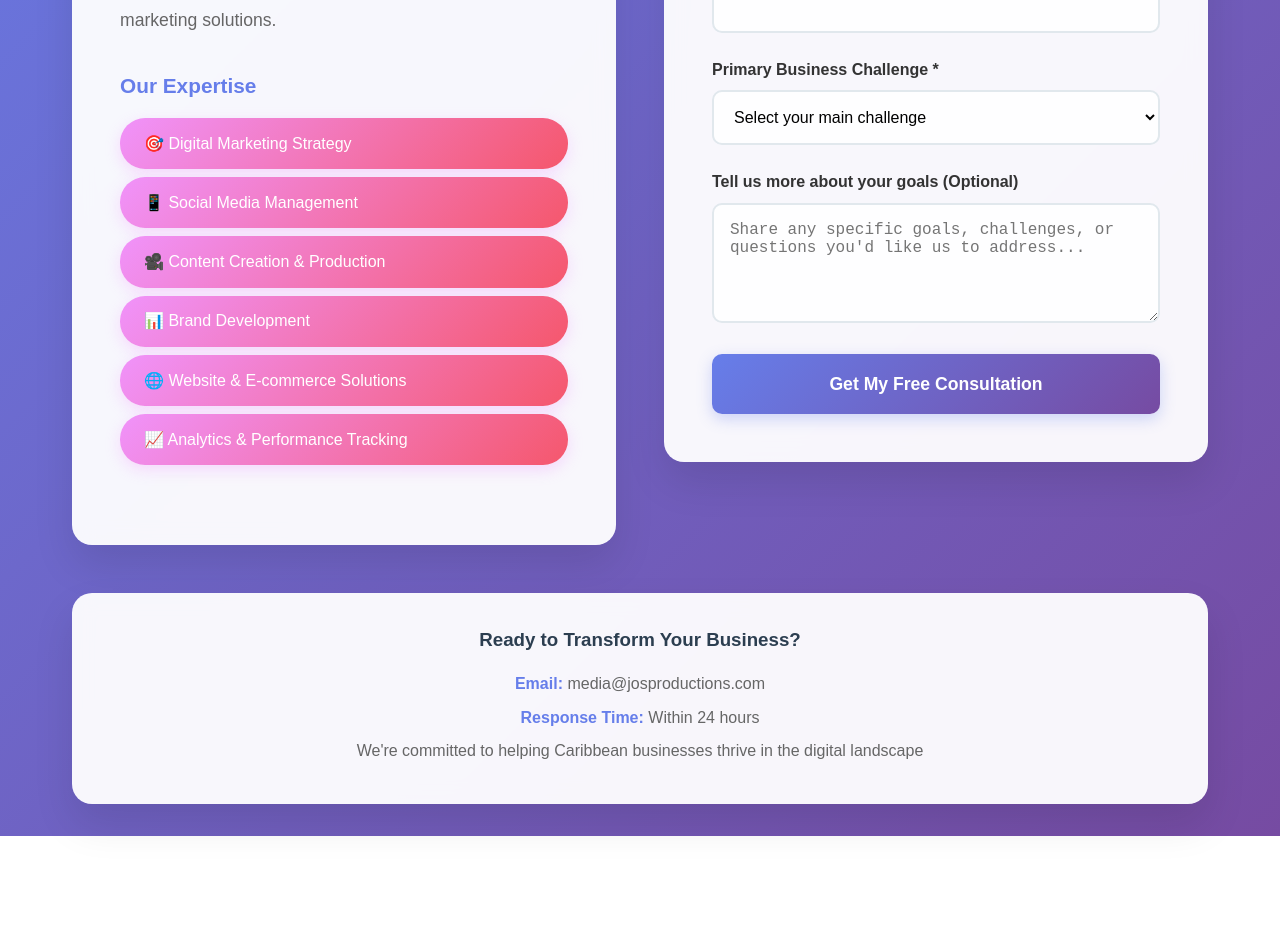
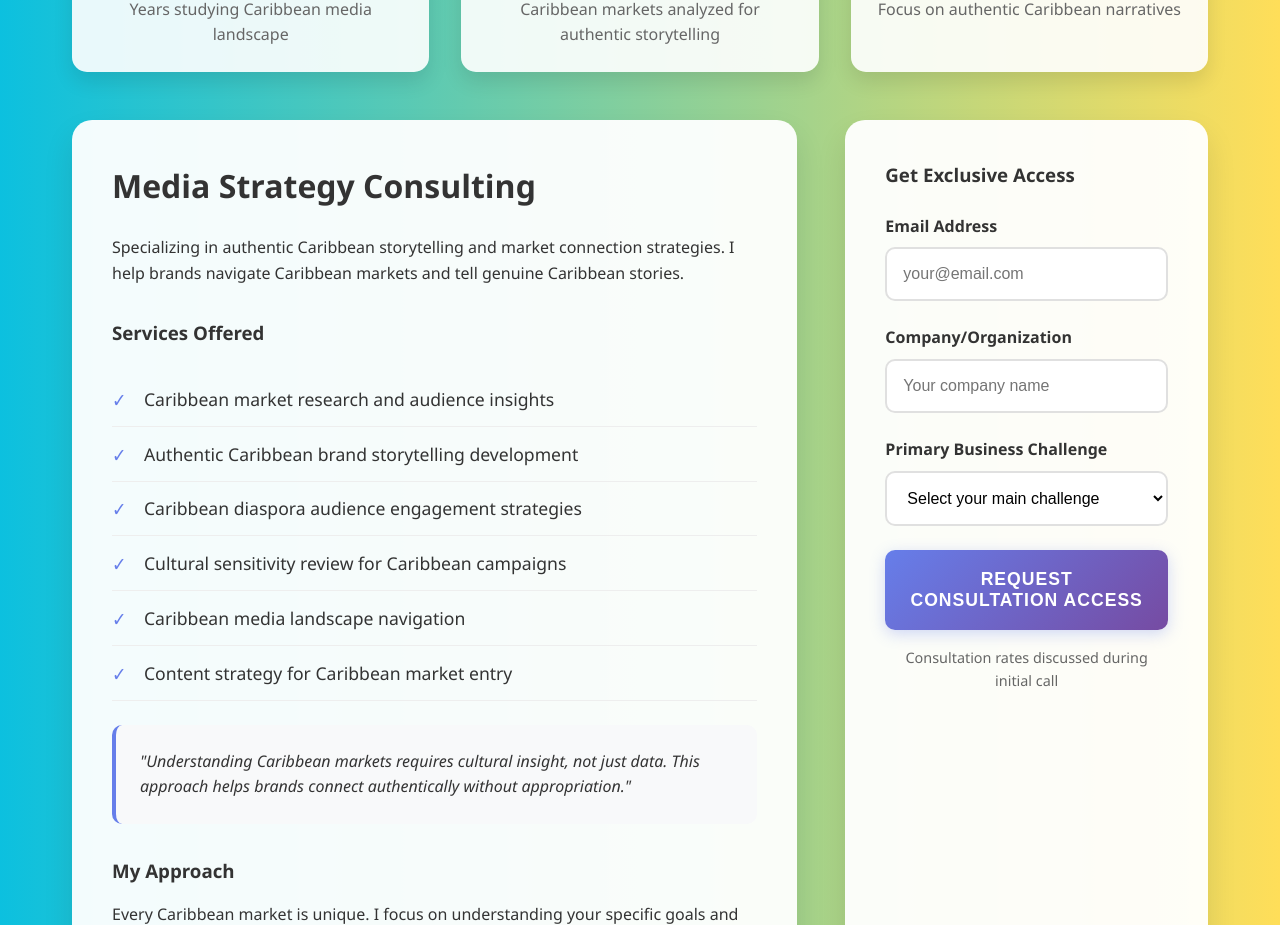
Before and after one commit to JOSMedia/Caribbean-Media-Consulting, a plain HTML site: page index.html in a window 1280 px wide. Shown: the part 580-1505 px from the top of the page. Before the commit the page ends 1416 px from the top, so only its background shows below. Drawn offline with Linux system fonts and the light colour scheme.

Commit message:
Update index.html

```diff
--- a/index.html
+++ b/index.html
@@ -3,7 +3,7 @@
 <head>
     <meta charset="UTF-8">
     <meta name="viewport" content="width=device-width, initial-scale=1.0">
-    <title>Caribbean Media Consulting - JOS Productions</title>
+    <title>JOS PRODUCTIONS - Caribbean Business Intelligence</title>
     <style>
         * {
             margin: 0;
@@ -12,10 +12,10 @@
         }
 
         body {
-            font-family: 'Arial', sans-serif;
+            font-family: 'Segoe UI', Tahoma, Geneva, Verdana, sans-serif;
             line-height: 1.6;
             color: #333;
-            background: linear-gradient(135deg, #667eea 0%, #764ba2 100%);
+            background: linear-gradient(90deg, #0cc0df, #ffde59);
             min-height: 100vh;
         }
 
@@ -25,279 +25,363 @@
             padding: 2rem;
         }
 
-        header {
+        .hero {
             background: rgba(255, 255, 255, 0.95);
             backdrop-filter: blur(10px);
-            padding: 2rem;
             border-radius: 20px;
+            padding: 3rem;
+            text-align: center;
             margin-bottom: 3rem;
             box-shadow: 0 20px 40px rgba(0, 0, 0, 0.1);
-            text-align: center;
+            animation: fadeInUp 0.8s ease-out;
+        }
+
+        @keyframes fadeInUp {
+            from {
+                opacity: 0;
+                transform: translateY(30px);
+            }
+            to {
+                opacity: 1;
+                transform: translateY(0);
+            }
         }
 
         .logo {
+            font-size: 3rem;
+            font-weight: bold;
+            margin-bottom: 1rem;
+            background: linear-gradient(135deg, #667eea, #764ba2);
+            -webkit-background-clip: text;
+            -webkit-text-fill-color: transparent;
+            background-clip: text;
+        }
+
+        .hero-headline {
             font-size: 2.5rem;
             font-weight: bold;
-            color: #2c3e50;
-            margin-bottom: 0.5rem;
-            text-shadow: 2px 2px 4px rgba(0, 0, 0, 0.1);
+            margin-bottom: 1rem;
+            color: #333;
         }
 
-        .tagline {
-            color: #667eea;
+        .hero-subtext {
             font-size: 1.3rem;
-            font-weight: 500;
+            color: #666;
+            margin-bottom: 2rem;
+            max-width: 800px;
+            margin-left: auto;
+            margin-right: auto;
         }
 
-        .main-content {
+        .stats {
             display: grid;
-            grid-template-columns: 1fr 1fr;
-            gap: 3rem;
-            align-items: start;
+            grid-template-columns: repeat(auto-fit, minmax(200px, 1fr));
+            gap: 2rem;
+            margin: 3rem 0;
         }
 
-        .hero-section {
-            background: rgba(255, 255, 255, 0.95);
-            backdrop-filter: blur(10px);
-            padding: 3rem;
-            border-radius: 20px;
-            box-shadow: 0 20px 40px rgba(0, 0, 0, 0.1);
+        .stat {
+            text-align: center;
+            padding: 1.5rem;
+            background: rgba(255, 255, 255, 0.9);
+            border-radius: 15px;
+            box-shadow: 0 10px 20px rgba(0, 0, 0, 0.1);
         }
 
-        .hero-section h1 {
-            color: #2c3e50;
-            font-size: 2.2rem;
-            margin-bottom: 1.5rem;
-            font-weight: 700;
+        .stat-number {
+            font-size: 2.5rem;
+            font-weight: bold;
+            color: #667eea;
+            display: block;
         }
 
-        .hero-section p {
+        .stat-text {
+            font-size: 1rem;
             color: #666;
-            font-size: 1.1rem;
-            margin-bottom: 2rem;
-            line-height: 1.8;
+            margin-top: 0.5rem;
         }
 
-        .services {
-            margin-bottom: 2rem;
+        .two-column {
+            display: grid;
+            grid-template-columns: 2fr 1fr;
+            gap: 3rem;
+            margin-top: 3rem;
         }
 
-        .services h3 {
-            color: #667eea;
-            margin-bottom: 1rem;
-            font-size: 1.3rem;
+        .content-section {
+            background: rgba(255, 255, 255, 0.95);
+            border-radius: 20px;
+            padding: 2.5rem;
+            box-shadow: 0 15px 30px rgba(0, 0, 0, 0.1);
         }
 
-        .services ul {
-            list-style: none;
-            padding-left: 0;
+        .section-title {
+            font-size: 2rem;
+            font-weight: bold;
+            margin-bottom: 1.5rem;
+            color: #333;
         }
 
-        .services li {
-            background: linear-gradient(135deg, #f093fb 0%, #f5576c 100%);
-            color: white;
-            padding: 0.8rem 1.5rem;
-            margin-bottom: 0.5rem;
-            border-radius: 25px;
-            font-weight: 500;
-            box-shadow: 0 5px 15px rgba(240, 147, 251, 0.3);
-            transform: translateX(0);
-            transition: all 0.3s ease;
+        .service-list {
+            list-style: none;
+            margin: 1.5rem 0;
         }
 
-        .services li:hover {
-            transform: translateX(10px);
-            box-shadow: 0 8px 25px rgba(240, 147, 251, 0.4);
+        .service-list li {
+            padding: 0.8rem 0;
+            border-bottom: 1px solid #eee;
+            font-size: 1.1rem;
+            position: relative;
+            padding-left: 2rem;
         }
 
-        .consultation-form {
-            background: rgba(255, 255, 255, 0.95);
-            backdrop-filter: blur(10px);
-            padding: 3rem;
-            border-radius: 20px;
-            box-shadow: 0 20px 40px rgba(0, 0, 0, 0.1);
+        .service-list li:before {
+            content: "✓";
+            position: absolute;
+            left: 0;
+            color: #667eea;
+            font-weight: bold;
+            font-size: 1.2rem;
         }
 
-        .consultation-form h2 {
-            color: #2c3e50;
-            margin-bottom: 1.5rem;
-            font-size: 1.8rem;
-            text-align: center;
+        .form-section {
+            background: rgba(255, 255, 255, 0.95);
+            border-radius: 20px;
+            padding: 2.5rem;
+            box-shadow: 0 15px 30px rgba(0, 0, 0, 0.1);
+            position: sticky;
+            top: 2rem;
         }
 
         .form-group {
             margin-bottom: 1.5rem;
         }
 
-        label {
+        .form-group label {
             display: block;
             margin-bottom: 0.5rem;
+            font-weight: 600;
             color: #333;
-            font-weight: 600;
         }
 
-        input, select, textarea {
+        .form-group input,
+        .form-group select,
+        .form-group textarea {
             width: 100%;
             padding: 1rem;
-            border: 2px solid #e1e8ed;
+            border: 2px solid #e0e0e0;
             border-radius: 10px;
             font-size: 1rem;
             transition: all 0.3s ease;
-            background: rgba(255, 255, 255, 0.9);
+            background: white;
         }
 
-        input:focus, select:focus, textarea:focus {
+        .form-group input:focus,
+        .form-group select:focus,
+        .form-group textarea:focus {
             outline: none;
             border-color: #667eea;
             box-shadow: 0 0 0 3px rgba(102, 126, 234, 0.1);
-            background: white;
         }
 
-        textarea {
-            height: 120px;
-            resize: vertical;
-        }
-
-        .submit-btn {
+        .cta-button {
             width: 100%;
-            background: linear-gradient(135deg, #667eea 0%, #764ba2 100%);
+            padding: 1.2rem;
+            background: linear-gradient(135deg, #667eea, #764ba2);
             color: white;
-            padding: 1.2rem;
             border: none;
             border-radius: 10px;
             font-size: 1.1rem;
-            font-weight: 600;
+            font-weight: bold;
             cursor: pointer;
             transition: all 0.3s ease;
-            box-shadow: 0 5px 15px rgba(102, 126, 234, 0.3);
+            text-transform: uppercase;
+            letter-spacing: 1px;
+            box-shadow: 0 4px 15px rgba(102, 126, 234, 0.3);
         }
 
-        .submit-btn:hover {
-            transform: translateY(-2px);
-            box-shadow: 0 8px 25px rgba(102, 126, 234, 0.4);
+        .cta-button:hover {
+            transform: translateY(-3px);
+            box-shadow: 0 6px 20px rgba(102, 126, 234, 0.4);
+        }
+
+        .testimonial {
+            background: #f8f9fa;
+            padding: 1.5rem;
+            border-radius: 10px;
+            margin: 1.5rem 0;
+            border-left: 4px solid #667eea;
+            font-style: italic;
+        }
+
+        .app-preview {
+            background: rgba(255, 255, 255, 0.95);
+            border-radius: 20px;
+            padding: 2.5rem;
+            margin-top: 3rem;
+            text-align: center;
+            box-shadow: 0 15px 30px rgba(0, 0, 0, 0.1);
+        }
+
+        .app-preview h3 {
+            font-size: 1.8rem;
+            margin-bottom: 1rem;
+            color: #333;
+        }
+
+        .coming-soon {
+            background: linear-gradient(135deg, #667eea, #764ba2);
+            color: white;
+            padding: 0.5rem 1rem;
+            border-radius: 20px;
+            font-size: 0.9rem;
+            font-weight: bold;
+            display: inline-block;
+            margin-bottom: 1rem;
+        }
+
+        .success-message {
+            display: none;
+            background: #d4edda;
+            color: #155724;
+            padding: 1.5rem;
+            border-radius: 10px;
+            margin-top: 1rem;
+            text-align: center;
         }
 
         .hidden {
             display: none;
         }
 
-        .contact-info {
-            background: rgba(255, 255, 255, 0.95);
-            backdrop-filter: blur(10px);
-            padding: 2rem;
-            border-radius: 20px;
-            margin-top: 3rem;
-            text-align: center;
-            box-shadow: 0 20px 40px rgba(0, 0, 0, 0.1);
-        }
-
-        .contact-info h3 {
-            color: #2c3e50;
-            margin-bottom: 1rem;
-        }
-
-        .contact-info p {
-            color: #666;
-            margin-bottom: 0.5rem;
-        }
-
-        .contact-info strong {
-            color: #667eea;
-        }
-
         @media (max-width: 768px) {
-            .main-content {
+            .two-column {
                 grid-template-columns: 1fr;
                 gap: 2rem;
             }
 
-            .hero-section, .consultation-form {
-                padding: 2rem;
+            .hero-headline {
+                font-size: 2rem;
             }
 
-            .hero-section h1 {
-                font-size: 1.8rem;
+            .hero-subtext {
+                font-size: 1.1rem;
             }
 
-            .logo {
-                font-size: 2rem;
+            .stats {
+                grid-template-columns: 1fr;
+            }
+
+            .container {
+                padding: 1rem;
             }
         }
     </style>
 </head>
 <body>
     <div class="container">
-        <header>
-            <div class="logo">JOS Productions</div>
-            <div class="tagline">Caribbean Media Consulting Excellence</div>
-        </header>
+        <div class="hero">
+            <div class="logo">JOS PRODUCTIONS</div>
+            <h1 class="hero-headline">Caribbean Media Strategy Consulting</h1>
+            <p class="hero-subtext">Helping brands tell authentic Caribbean stories and connect with Caribbean markets. Get strategic media consulting while I build the ultimate Caribbean content platform.</p>
+        </div>
 
-        <div class="main-content">
-            <section class="hero-section">
-                <h1>Transform Your Caribbean Business with Strategic Media Solutions</h1>
-                <p>We specialize in helping Caribbean businesses amplify their voice, expand their reach, and achieve sustainable growth through innovative media strategies and digital marketing solutions.</p>
+        <div class="stats">
+            <div class="stat">
+                <span class="stat-number">10+</span>
+                <div class="stat-text">Years studying Caribbean media landscape</div>
+            </div>
+            <div class="stat">
+                <span class="stat-number">15+</span>
+                <div class="stat-text">Caribbean markets analyzed for authentic storytelling</div>
+            </div>
+            <div class="stat">
+                <span class="stat-number">100%</span>
+                <div class="stat-text">Focus on authentic Caribbean narratives</div>
+            </div>
+        </div>
 
-                <div class="services">
-                    <h3>Our Expertise</h3>
-                    <ul>
-                        <li>🎯 Digital Marketing Strategy</li>
-                        <li>📱 Social Media Management</li>
-                        <li>🎥 Content Creation & Production</li>
-                        <li>📊 Brand Development</li>
-                        <li>🌐 Website & E-commerce Solutions</li>
-                        <li>📈 Analytics & Performance Tracking</li>
-                    </ul>
+        <div class="two-column">
+            <div class="content-section">
+                <h2 class="section-title">Media Strategy Consulting</h2>
+                <p>Specializing in authentic Caribbean storytelling and market connection strategies. I help brands navigate Caribbean markets and tell genuine Caribbean stories.</p>
+
+                <h3 style="margin-top: 2rem; margin-bottom: 1rem;">Services Offered</h3>
+                <ul class="service-list">
+                    <li>Caribbean market research and audience insights</li>
+                    <li>Authentic Caribbean brand storytelling development</li>
+                    <li>Caribbean diaspora audience engagement strategies</li>
+                    <li>Cultural sensitivity review for Caribbean campaigns</li>
+                    <li>Caribbean media landscape navigation</li>
+                    <li>Content strategy for Caribbean market entry</li>
+                </ul>
+
+                <div class="testimonial">
+                    "Understanding Caribbean markets requires cultural insight, not just data. This approach helps brands connect authentically without appropriation."
                 </div>
-            </section>
 
-            <section class="consultation-form">
-                <h2>Get Your Free Strategy Consultation</h2>
+                <h3 style="margin-top: 2rem; margin-bottom: 1rem;">My Approach</h3>
+                <p>Every Caribbean market is unique. I focus on understanding your specific goals and the particular Caribbean audiences you want to reach, then develop strategies that respect culture while achieving business objectives.</p>
+
+                <p style="margin-top: 1rem;"><strong>Available for:</strong> Strategy sessions, market research, content review, ongoing consulting partnerships, and in-person consulting engagements.</p>
+            </div>
+
+            <div class="form-section">
+                <h3 style="margin-bottom: 1.5rem;">Get Exclusive Access</h3>
+
                 <form action="/thank-you.html" method="POST" netlify-honeypot="bot-field" data-netlify="true" name="consultation-request">
                     <div class="hidden">
                         <label>Don't fill this out if you're human: <input name="bot-field" /></label>
                     </div>
 
                     <div class="form-group">
-                        <label for="email">Email Address *</label>
-                        <input type="email" id="email" name="email" required>
+                        <label for="email">Email Address</label>
+                        <input type="email" name="email" id="email" required placeholder="your@email.com">
                     </div>
 
                     <div class="form-group">
-                        <label for="company">Company/Organization *</label>
-                        <input type="text" id="company" name="company" required>
+                        <label for="company">Company/Organization</label>
+                        <input type="text" name="company" id="company" placeholder="Your company name">
                     </div>
 
                     <div class="form-group">
-                        <label for="challenge">Primary Business Challenge *</label>
+                        <label for="challenge">Primary Business Challenge</label>
                         <select id="challenge" name="challenge" required>
                             <option value="">Select your main challenge</option>
-                            <option value="brand-awareness">Increasing Brand Awareness</option>
-                            <option value="lead-generation">Lead Generation & Sales</option>
-                            <option value="social-media">Social Media Presence</option>
-                            <option value="content-strategy">Content Strategy</option>
-                            <option value="website-performance">Website & Online Performance</option>
-                            <option value="market-expansion">Market Expansion</option>
-                            <option value="competitor-analysis">Competitive Analysis</option>
-                            <option value="media-strategy">Overall Media Strategy</option>
-                            <option value="other">Other (please specify in message)</option>
+                            <option value="market-entry">Caribbean market entry</option>
+                            <option value="brand-positioning">Authentic brand positioning</option>
+                            <option value="media-strategy">Media strategy development</option>
+                            <option value="competitive-intelligence">Business intelligence needs</option>
+                            <option value="crisis-management">Crisis-proof business models</option>
+                            <option value="other">Other - will specify</option>
                         </select>
                     </div>
 
-                    <div class="form-group">
-                        <label for="message">Tell us more about your goals (Optional)</label>
-                        <textarea id="message" name="message" placeholder="Share any specific goals, challenges, or questions you'd like us to address..."></textarea>
-                    </div>
+                    <button type="submit" class="cta-button">Request Consultation Access</button>
+                </form>
 
-                    <button type="submit" class="submit-btn">Get My Free Consultation</button>
-                </form>
-            </section>
+                <div class="success-message" id="successMessage">
+                    ✅ Request submitted! You'll receive exclusive Caribbean business intelligence and consultation details within 24 hours.
+                </div>
+
+                <p style="text-align: center; margin-top: 1rem; font-size: 0.9rem; color: #666;">
+                    Consultation rates discussed during initial call
+                </p>
+            </div>
         </div>
 
-        <div class="contact-info">
-            <h3>Ready to Transform Your Business?</h3>
-            <p><strong>Email:</strong> media@josproductions.com</p>
-            <p><strong>Response Time:</strong> Within 24 hours</p>
-            <p>We're committed to helping Caribbean businesses thrive in the digital landscape</p>
+        <div class="app-preview">
+            <div class="coming-soon">Coming Soon</div>
+            <h3>Caribbean Content Platform</h3>
+            <p>Building a comprehensive platform for Caribbean stories, insights, and cultural content. Join the waitlist to get early access when we launch.</p>
+
+            <div style="margin-top: 2rem;">
+                <strong style="color: #667eea;">Early Consulting Clients Get:</strong><br>
+                ✓ Platform beta access when available<br>
+                ✓ Exclusive content and insights<br>
+                ✓ Early adopter benefits<br>
+                ✓ Continued partnership opportunities
+            </div>
         </div>
     </div>
 </body>
```
